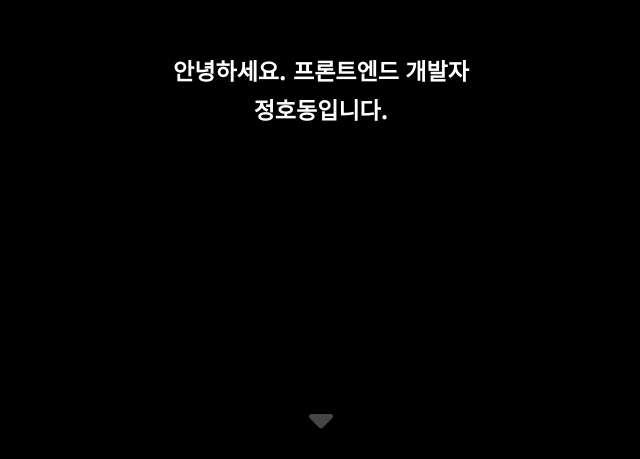
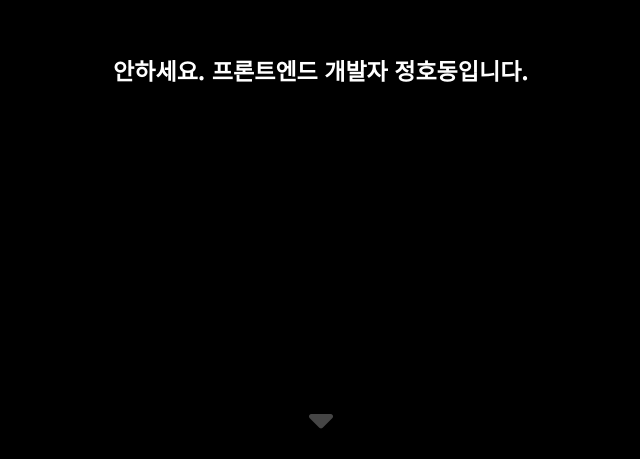
Before and after one commit to jeonghodong/react_portfolio_site, a React (Create React App) app: page / in a window 1280 px wide. Shown: the part 341-800 px from the top of the page, without its empty margins (319-959 px from the left). Built offline with nearby package versions, Linux system fonts and the light colour scheme.

Commit message:
타이핑효과 1번째 index 안나옴 수정해라

```diff
--- a/src/Components/About.js
+++ b/src/Components/About.js
@@ -1,9 +1,15 @@
+/* eslint-disable no-plusplus */
+/* eslint-disable import/no-duplicates */
 import styled, { ThemeProvider } from "styled-components";
 import { useLayoutEffect, useRef } from "react";
 import { useNavigate } from "react-router-dom";
 import UpDownButton from "./UpDownButton";
 import openBg from "../Functions/openBg";
 import theme from "../styles/theme";
+// eslint-disable-next-line import/order
+import { useState } from "react";
+// eslint-disable-next-line import/order
+import { useEffect } from "react";
 
 const TitleBox = styled.div`
   display: flex;
@@ -38,9 +44,25 @@ const Wrap = styled.div`
 function About() {
   const navigate = useNavigate();
   const bg = useRef();
+  const [typedText, setTypedText] = useState("");
+  const fullText = "안녕하세요. 프론트엔드 개발자 정호동입니다.";
+  const typingSpeed = 90; // adjust typing speed as desired
+
   useLayoutEffect(() => {
     openBg(bg);
   }, []);
+
+  useEffect(() => {
+    let index = 0;
+    const intervalId = setInterval(() => {
+      setTypedText((prev) => prev + fullText.charAt(index));
+      index++;
+      if (index === fullText.length) {
+        clearInterval(intervalId);
+      }
+    }, typingSpeed);
+  }, []);
+
   const onClick = () => {
     bg.current.animate(
       [
@@ -59,17 +81,17 @@ function About() {
       navigate("/About");
     }, 900);
   };
+
   return (
     <ThemeProvider theme={theme}>
       <Wrap ref={bg}>
         <TitleBox>
-          <Title>안녕하세요. 프론트엔드 개발자</Title>
+          <Title>{typedText}</Title>
           <br />
-          <Title>정호동입니다.</Title>
         </TitleBox>
         <UpDownButton onClick={onClick} />
       </Wrap>
-    </ThemeProvider >
+    </ThemeProvider>
   );
 }
 
```
